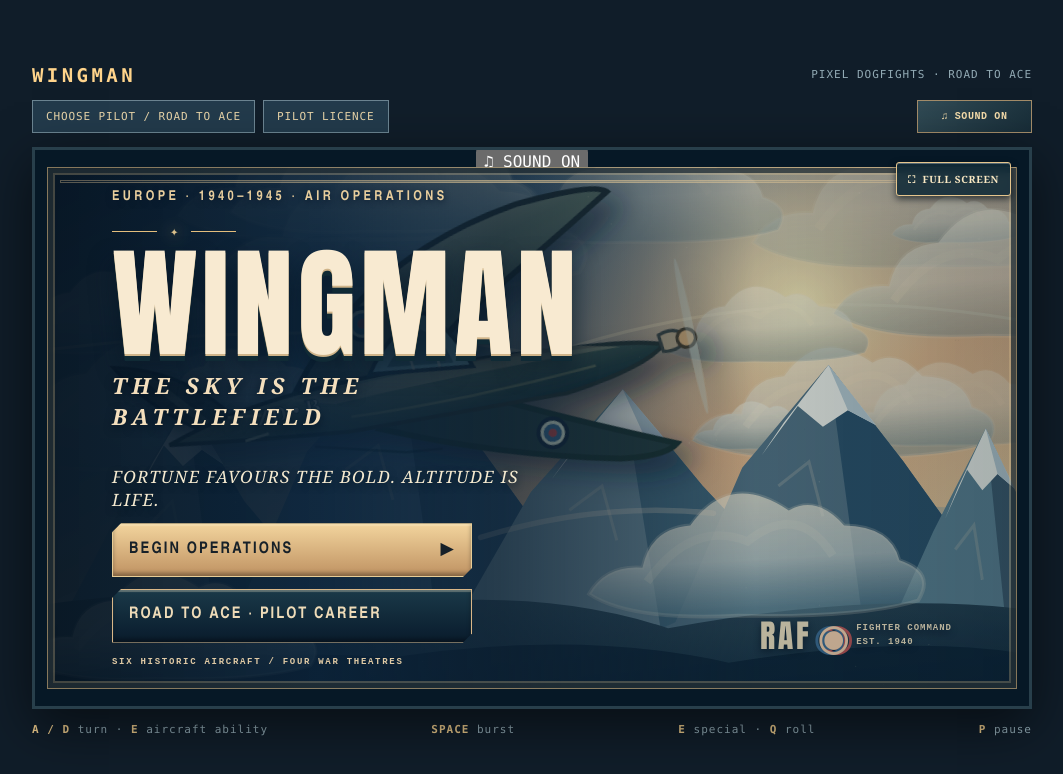
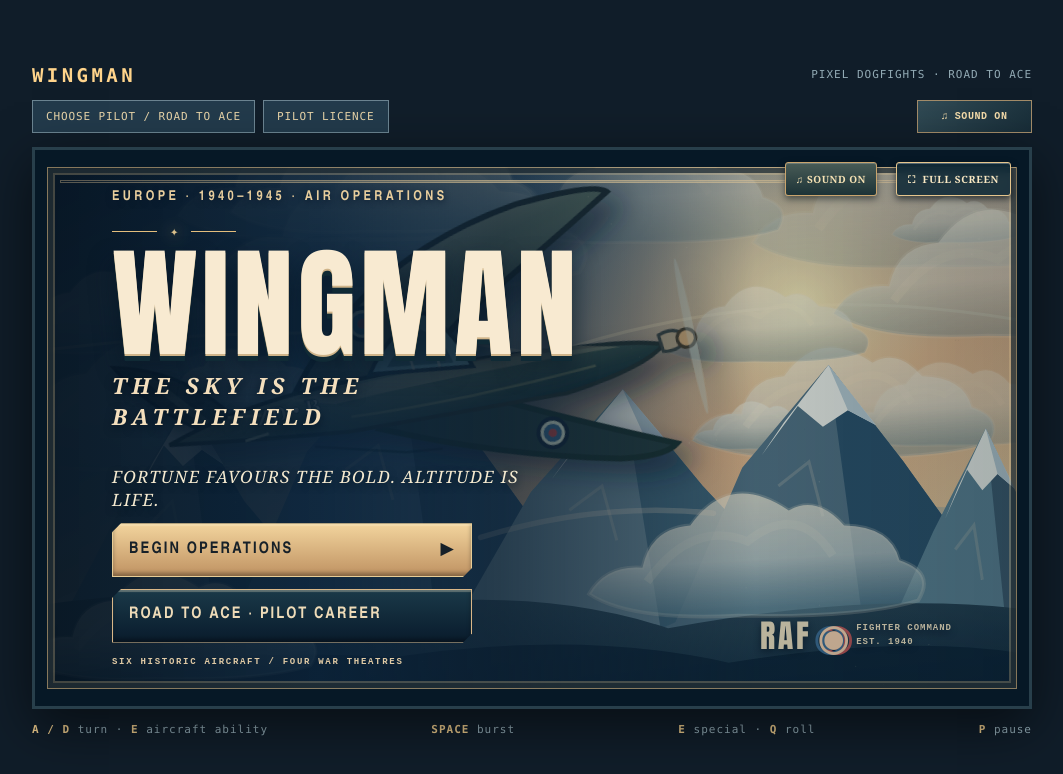
Before and after one commit to BobbyDigital-ops/Wingman, a website: page index.html in a window 1280 px wide. Shown: the whole page, without its empty margins (108-1171 px from the left). Drawn offline with Linux system fonts and the light colour scheme.

Commit message:
Make Phase 5 sound settings accessible on mobile without obstructing full-screen control

```diff
--- a/career.css
+++ b/career.css
@@ -281,3 +281,19 @@
 .career-promotion span{font:700 10px monospace;letter-spacing:.1em;color:#b7c8c6}
 .career-promotion strong{font:700 clamp(13px,2vw,20px) Georgia,serif;color:#f6d8a3;text-align:right}
 @media(max-width:550px){.career-promotion{flex-direction:column;align-items:flex-start}.career-promotion strong{text-align:left}}
+
+/* The global navigation is hidden in mobile landscape: keep the audio
+   setting available from the illustrated operation screen as well. */
+.wingman-front .menu-audio{
+ position:absolute;z-index:32;right:clamp(125px,16vw,152px);top:clamp(6px,1.5svh,12px);
+ display:flex;align-items:center;justify-content:center;min-height:34px;
+ padding:5px 10px;border:1px solid #c9a46d;border-radius:3px;
+ color:#f6e2b4;background:linear-gradient(#485b56,#1d3337);
+ box-shadow:inset 0 1px #ffffff32,0 3px 7px #020b1285;
+ font:700 10px Georgia,serif;letter-spacing:.05em;cursor:pointer;
+ touch-action:manipulation;
+}
+.wingman-front .menu-audio.muted{color:#a4bdc2;border-color:#71888c}
+.wingman-front .menu-audio:focus-visible{outline:2px solid #f1c98e;outline-offset:2px}
+@media(pointer:fine){.wingman-front .menu-audio{display:none}}
+@media(pointer:coarse){.wingman-front .menu-audio{min-height:38px;min-width:100px}}
```
